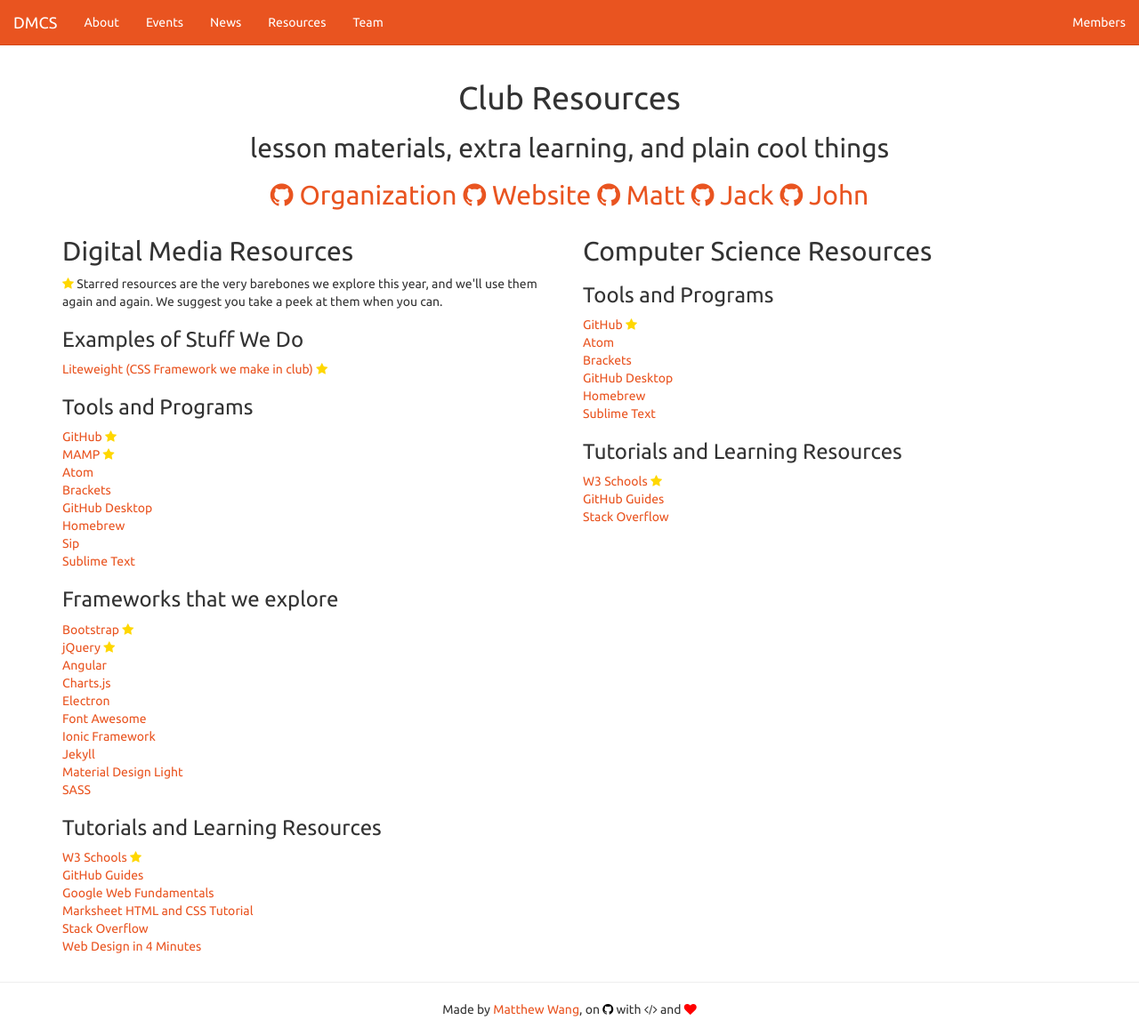
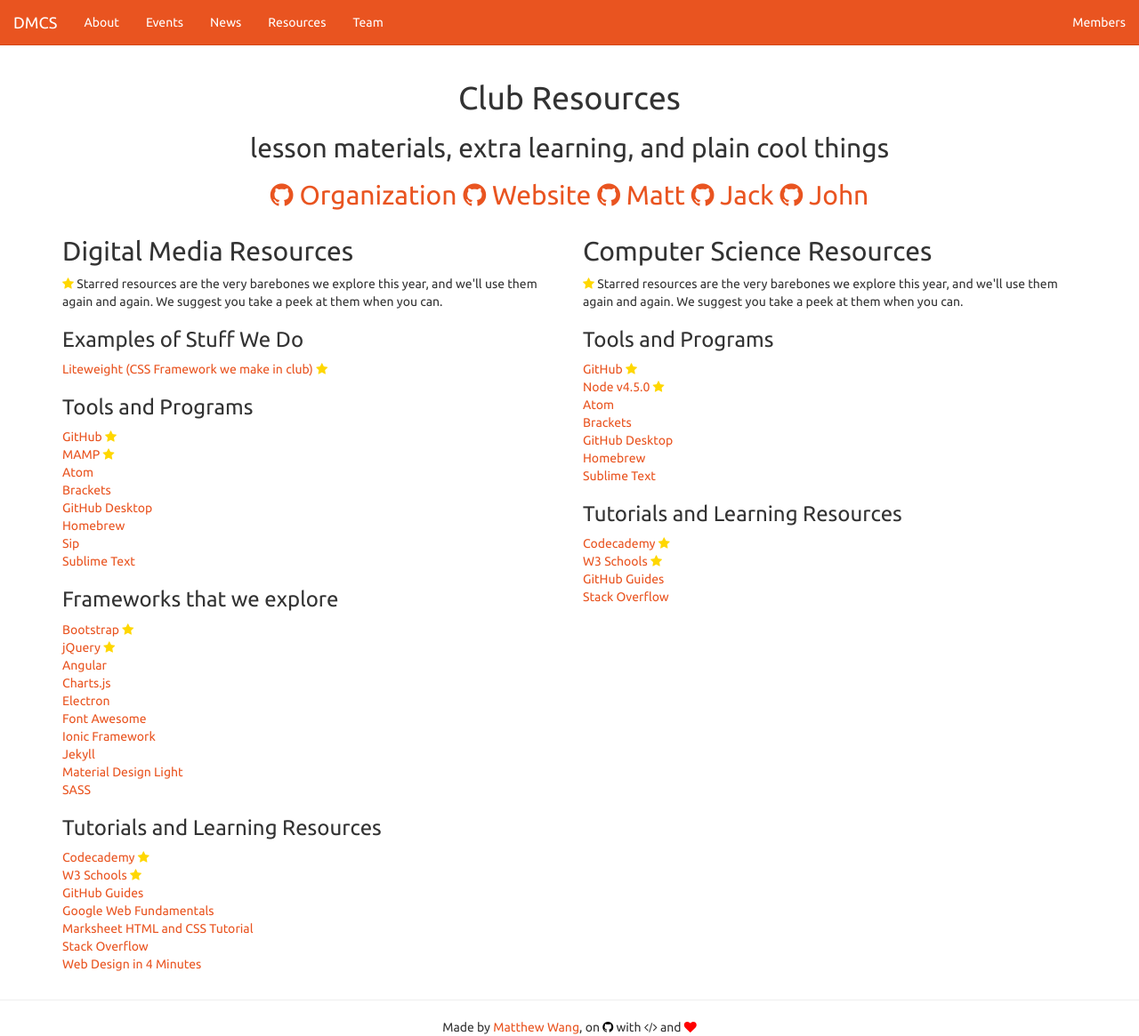
Before and after one commit to mattxwang/dmcs.tech, a Jekyll site: the page built from resources.html, in a window 1280 px wide and 1165 px high. Shown: the whole window at 89% size. Built offline with Jekyll 4.4.1, drawn with Linux system fonts in a browser that asks for light colours.

Commit message:
updates resources for week one

```diff
--- a/resources.html
+++ b/resources.html
@@ -68,6 +68,7 @@ permalink: /resources/
     </ul>
     <h3>Tutorials and Learning Resources</h3>
     <ul class="list-unstyled">
+      <li><a href="https://www.codecademy.com/">Codecademy</a>  <span class="fa fa-star" style="color:gold;"></span></li>
       <li><a href="http://www.w3schools.com/">W3 Schools</a>  <span class="fa fa-star" style="color:gold;"></span></li>
       <li><a href="https://guides.github.com/">GitHub Guides</a></li>
       <li><a href="https://developers.google.com/web/fundamentals/">Google Web Fundamentals</a></li>
@@ -78,9 +79,13 @@ permalink: /resources/
   </div>
   <div class="col-sm-6">
     <h2>Computer Science Resources</h2>
+    <p>
+      <span class="fa fa-star" style="color:gold;"></span> Starred resources are the very barebones we explore this year, and we'll use them again and again. We suggest you take a peek at them when you can.
+    </p>
     <h3>Tools and Programs</h3>
     <ul class="list-unstyled">
       <li><a href="https://github.com/">GitHub</a>  <span class="fa fa-star" style="color:gold;"></span></li>
+      <li><a href="https://nodejs.org/dist/v4.5.0/node-v4.5.0.pkg">Node v4.5.0</a> <span class="fa fa-star" style="color:gold;"></span></li>
       <li><a href="https://atom.io/">Atom</a></li>
       <li><a href="http://brackets.io/">Brackets</a></li>
       <li><a href="https://desktop.github.com/">GitHub Desktop</a></li>
@@ -89,6 +94,7 @@ permalink: /resources/
     </ul>
     <h3>Tutorials and Learning Resources</h3>
     <ul class="list-unstyled">
+      <li><a href="https://www.codecademy.com/">Codecademy</a>  <span class="fa fa-star" style="color:gold;"></span></li>
       <li><a href="http://www.w3schools.com/">W3 Schools</a>  <span class="fa fa-star" style="color:gold;"></span></li>
       <li><a href="https://guides.github.com/">GitHub Guides</a></li>
       <li><a href="http://stackoverflow.com/">Stack Overflow</a></li>
```
Also changed, not shown: _posts/2016-09-23-week-one-summary.markdown (added, +23 -0 lines).
